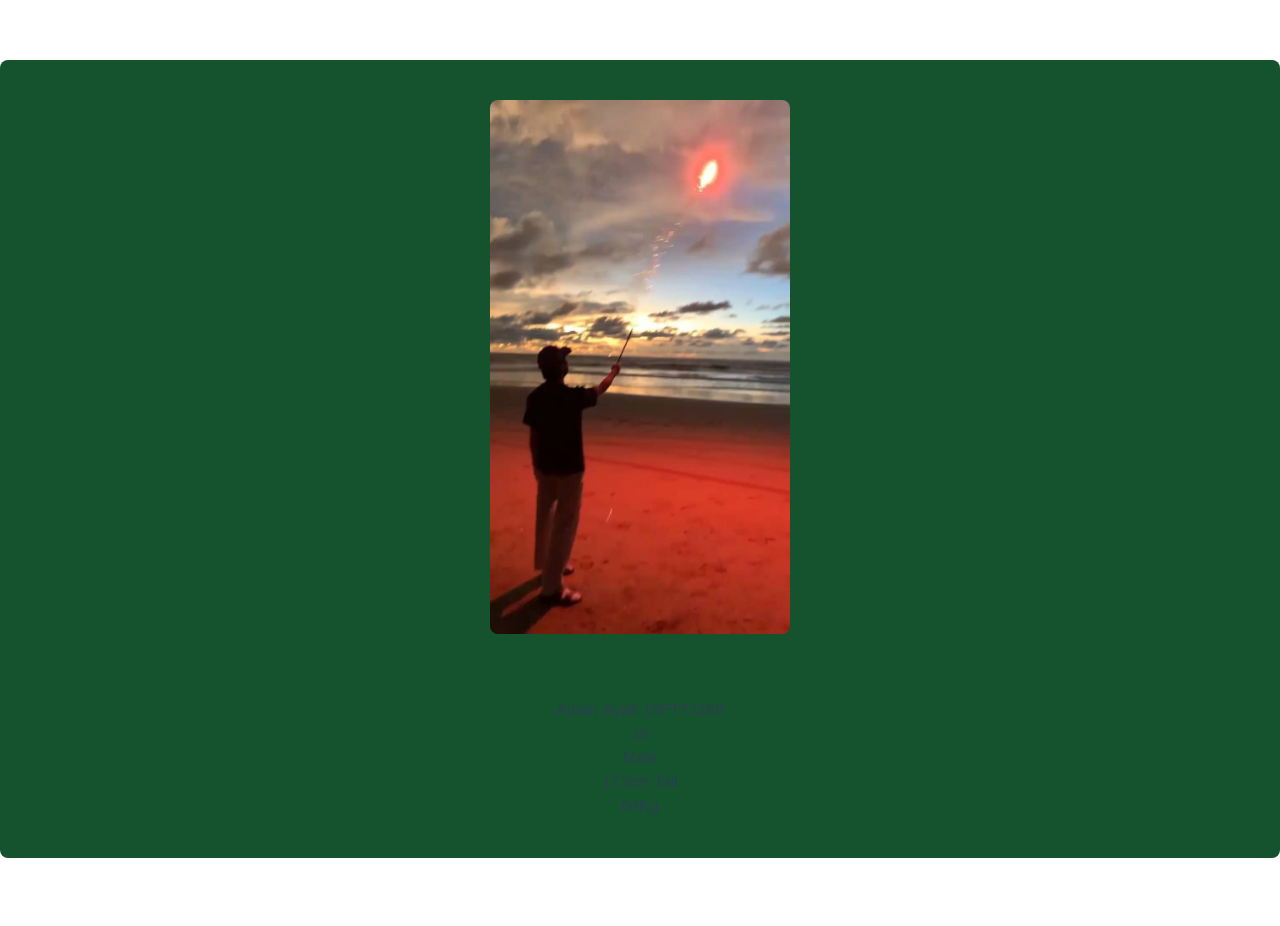
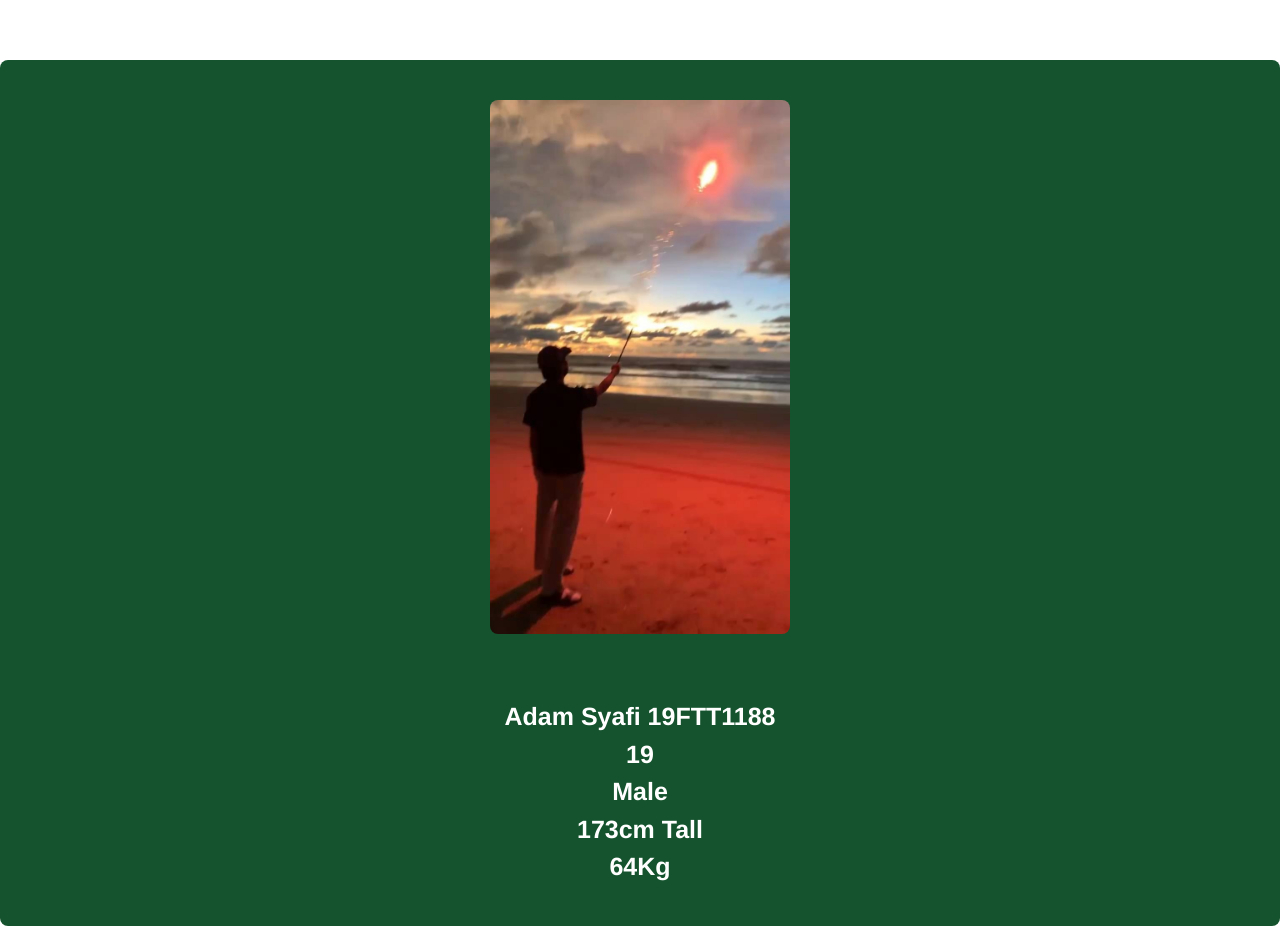
Before and after one commit to AdamSyafi/adam-project-as3, a Vue app: page / in a window 1280 px wide. Before the commit the page ends 858 px from the top, so only its background shows below. Built offline with nearby package versions, Linux system fonts and the light colour scheme.

Commit message:
White text

```diff
--- a/src/App.vue
+++ b/src/App.vue
@@ -9,10 +9,10 @@ import HelloWorld from './components/HelloWorld.vue'
 <img src="./assets/as3_picture.jpg" class="object-contain m-auto w-3/12 mb-10 rounded-lg" alt="me">
 <br>
 <p> Adam Syafi 19FTT1188</p>
-<p> 19</p>
-<p> Male</p>
-<p> 173cm Tall</p>
-<p> 64Kg</p>
+<p> 19 </p>
+<p>  Male </p>
+<p> 173cm Tall </p>
+<p> 64Kg </p>
 </div>
 
 </template>
@@ -26,4 +26,9 @@ import HelloWorld from './components/HelloWorld.vue'
   color: #2c3e50;
   margin-top: 60px;
 }
+p{
+ font-weight: bold;
+ color: white;
+ font-size: 25px;
+}
 </style>
```
